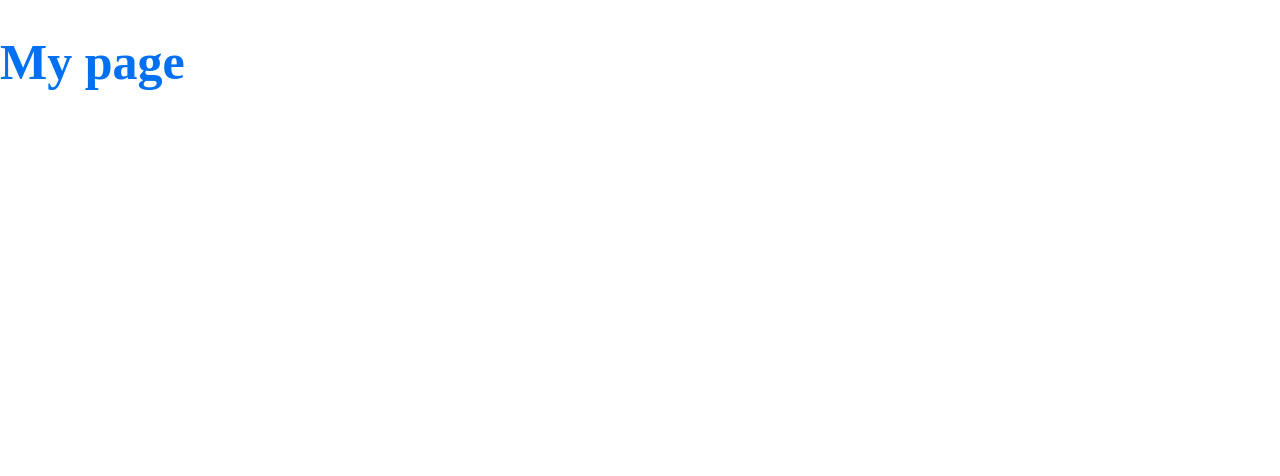
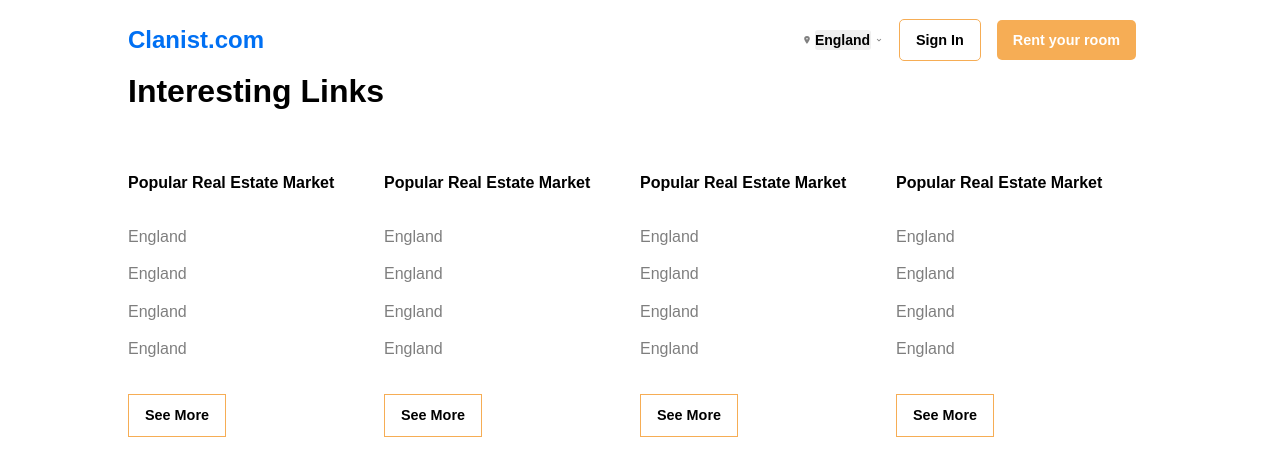
Before and after one commit to anku255/nextjs-blog, a Next.js app: page / in a window 1280 px wide. Shown: the top 476 px of the page. Built offline with nearby package versions, Linux system fonts and the light colour scheme.

Commit message:
💅px to rem changes

```diff
--- a/components/Button.js
+++ b/components/Button.js
@@ -8,6 +8,7 @@ const Button = styled.button`
   font-weight: 600;
   cursor: pointer;
   ${props => props.primary && "background: #f6ad55;"}
+  ${props => props.secondary && "background: #fff;"}
 
   border-radius: ${props => (props.rounded ? "5px" : "0")};
   color: ${props => (props.primary ? "white" : "black")};
--- a/pages/index.js
+++ b/pages/index.js
@@ -1,9 +1,14 @@
-import React from "react";
 import styled from "styled-components";
+import Layout from "../components/Layout";
 
 const Title = styled.h1`
-  font-size: 50px;
+  font-size: 62.5%;
+  font-family: sans-serif;
   color: ${({ theme }) => theme.colors.primary};
 `;
 
-export default () => <Title>My page</Title>;
+export default () => (
+  <Title>
+    <Layout />
+  </Title>
+);
```
